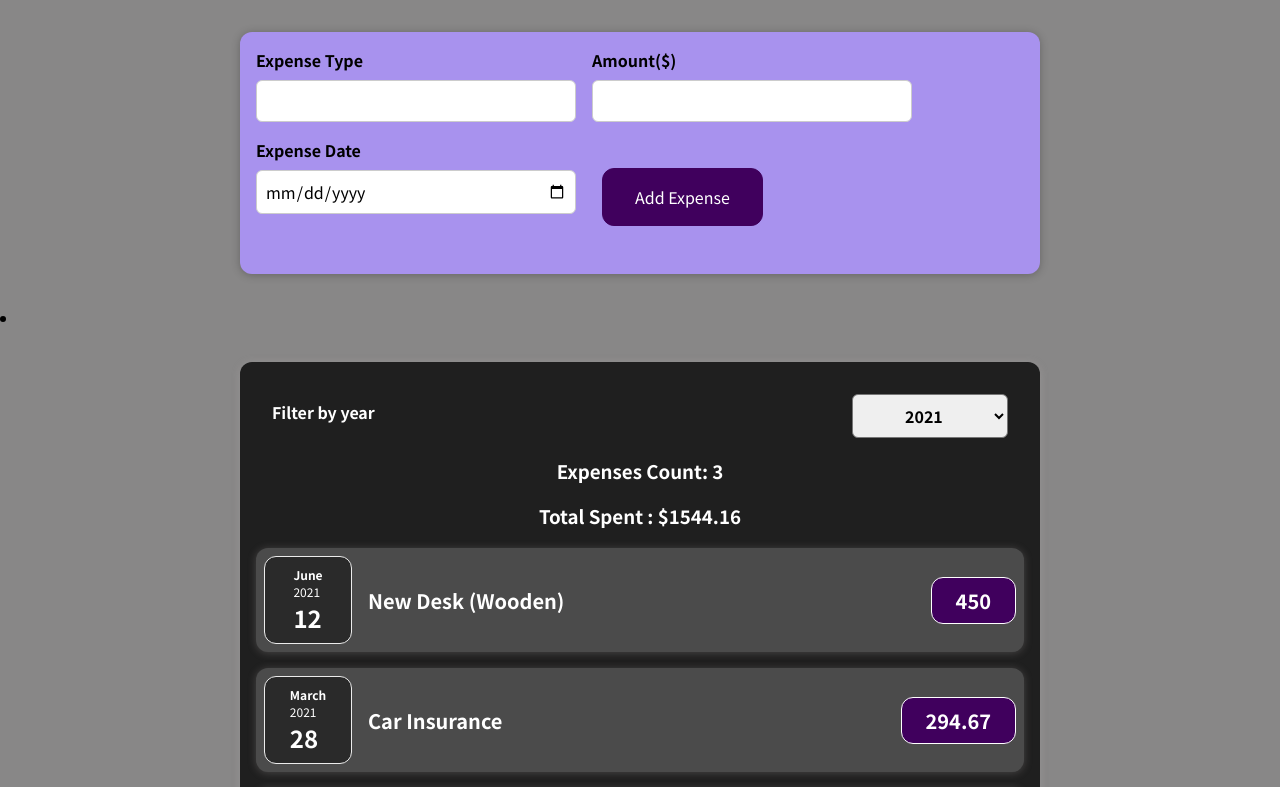
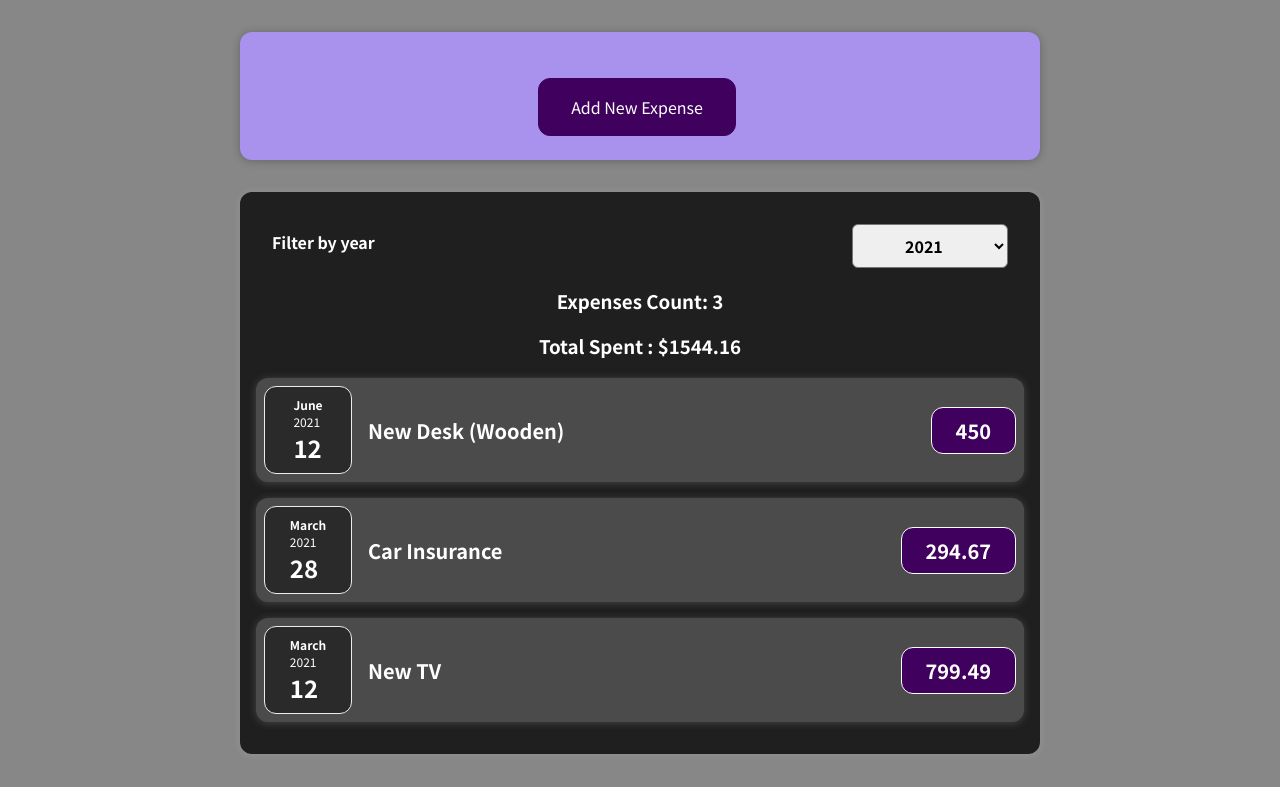
Before and after one commit to balanzer/react_learning_app, a React (Create React App) app in the folder react-complete-guide/: page / in a window 1280 px wide. Shown: the top 787 px of the page. Built offline with nearby package versions, Linux system fonts and the light colour scheme.

Commit message:
Added show/hide feature for expense form

```diff
--- a/react-complete-guide/src/components/Expenses/Expenses.js
+++ b/react-complete-guide/src/components/Expenses/Expenses.js
@@ -20,14 +20,16 @@ function Expenses(props) {
 
 
     return (
-        <li>
 
+        <div>
             <Card className='expenses'>
                 <ExpenseFilter selectedYear={filterYear} onFilterYearChange={yearChanged}/>
                 <ExpensesList items={filteredExpenses}/>
 
 
-            </Card></li>
+            </Card>
+        </div>
+
     );
 }
 
--- a/react-complete-guide/src/components/NewExpense/ExpenseForm.js
+++ b/react-complete-guide/src/components/NewExpense/ExpenseForm.js
@@ -3,8 +3,10 @@ import {useState} from "react";
 
 const ExpenseForm = (props) => {
 
-    const [expenseData, setExpenseData] = useState({title: '', amount: '', date: ''})
-    const [errorMessage, setErrorMessage] = useState("")
+    const [expenseData, setExpenseData] = useState({title: '', amount: '', date: ''});
+    const [errorMessage, setErrorMessage] = useState("");
+
+    const [showExpenseForm, setShowExpenseForm] = useState(false);
 
     const titleChangeHandler = (event) => {
         setExpenseData((prevSate) => {
@@ -36,10 +38,10 @@ const ExpenseForm = (props) => {
         }
         if (expenseData.title.trim().length == 0) {
             setErrorMessage("Error : Invalid Title");
-            return;
+
         } else if (expenseData.amount.trim().length == 0) {
             setErrorMessage("Error : Invalid Amount");
-            return;
+
         } else {
             const newExpenseData = {
                 title: expenseData.title,
@@ -49,13 +51,29 @@ const ExpenseForm = (props) => {
             console.log('adding new data : ' + JSON.stringify(expenseData));
             props.onSaveExpenseData(newExpenseData);
             setExpenseData({title: '', amount: '', date: ''});
+            hideExpenseFormHandler();
         }
 
+    }
+    const showExpenseFormHandler = () => {
+        setShowExpenseForm(true);
+    };
+    const hideExpenseFormHandler = () => {
+        setShowExpenseForm(false);
+    };
 
+
+    const hideFormContent = () => {
+        return (<div className="new-expense__actions">
+            <button type="button" onClick={showExpenseFormHandler}>Add New Expense</button>
+        </div>);
     }
 
-    return (<form onSubmit={expenseSubmit}>
+
+    const showFormContent = () => {
+        return (<form onSubmit={expenseSubmit}>
             <div className="new-expense__controls">
+
 
                 <div className="new-expense__control"><label>Expense Type</label><input type='text'
                                                                                         value={expenseData.title}
@@ -73,12 +91,19 @@ const ExpenseForm = (props) => {
                 < /div>
 
                 <div className="new-expense__actions">
+                    <button type="button" onClick={hideExpenseFormHandler}>Cancel</button>
                     <button type="submit">Add Expense</button>
                     <div className="new-expense__control"><label>{errorMessage}</label></div>
                 </div>
 
+
             </div>
-        </form>
+        </form>);
+    }
+
+    return (<div>
+            {showExpenseForm ? showFormContent() : hideFormContent()}
+        </div>
     );
 }
 
--- a/react-complete-guide/src/components/NewExpense/NewExpense.js
+++ b/react-complete-guide/src/components/NewExpense/NewExpense.js
@@ -1,7 +1,9 @@
 import "./NewExpense.css"
 import ExpenseForm from "./ExpenseForm";
+import {useState} from "react";
 
 const NewExpense = (props) => {
+
 
     const saveExpenseDataHandler = (savedData) => {
         const expenseData = {
@@ -14,6 +16,7 @@ const NewExpense = (props) => {
 
 
     return (<div className="new-expense">
+
         <ExpenseForm onSaveExpenseData={saveExpenseDataHandler}/>
     </div>)
 }
```
